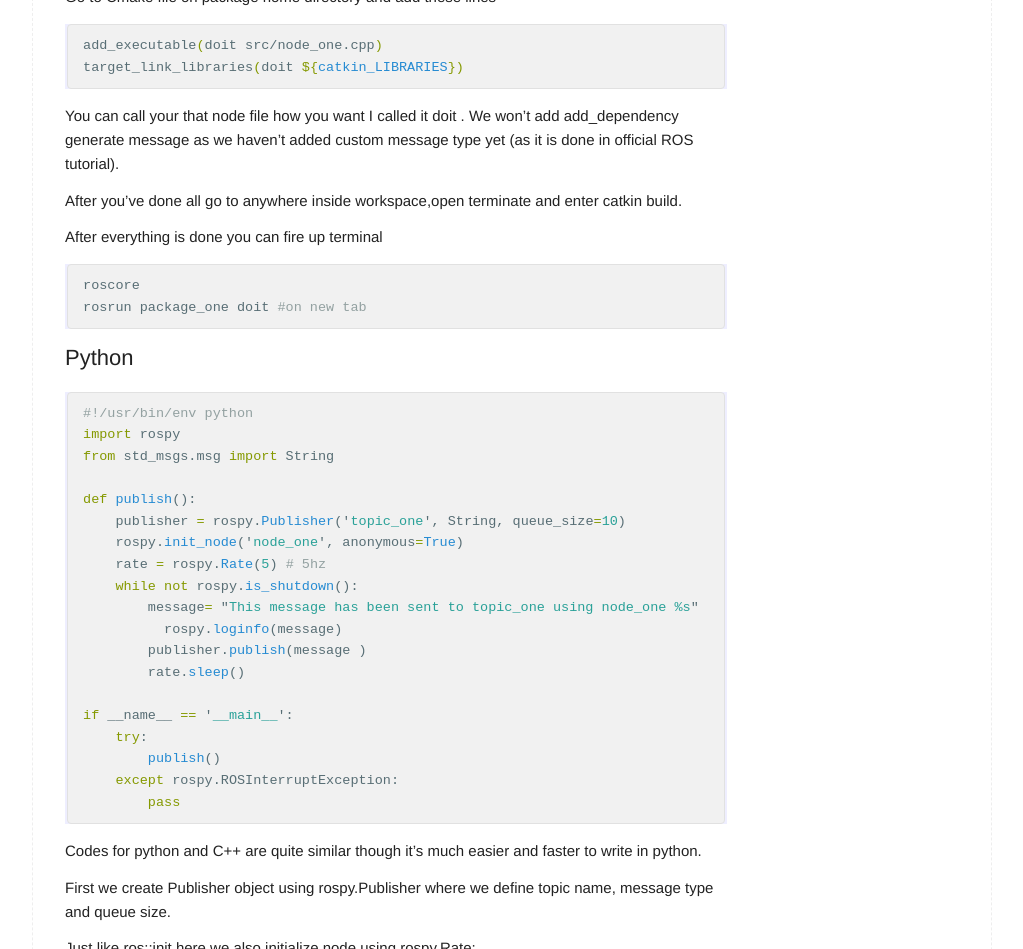
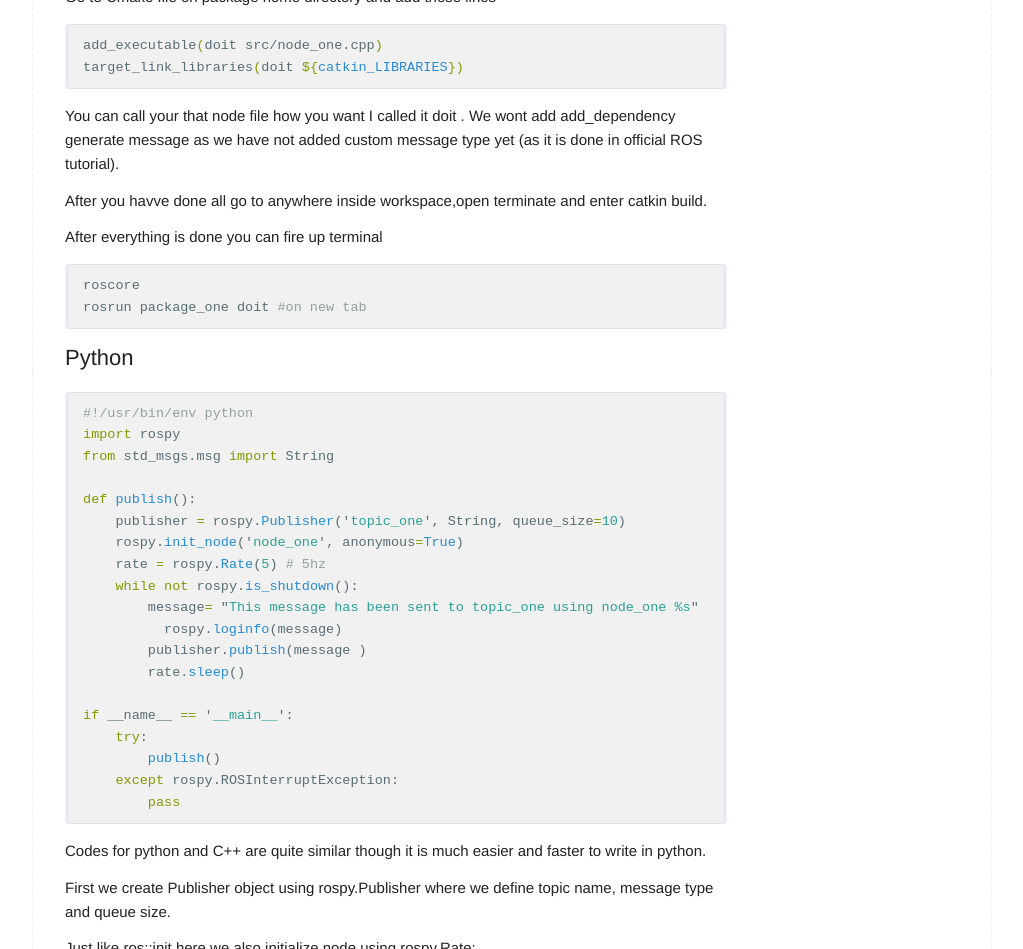
Before and after one commit to rrufat/rrufat.github.io, a Jekyll site: the page built from _posts/2020-04-26-ROS-Series-#2.md, in a window 1280 px wide and 1400 px high, scrolled down 1638 px. Shown: the part 153-1102 px from the top of the window, without its empty margins (128-1151 px from the left). Built offline with Jekyll 4.4.1, drawn with Linux system fonts in a browser that asks for light colours; some of the changed text lies outside the part shown.

Commit message:
Update 2020-04-26-ROS-Series-#2.md

````diff
--- a/_posts/2020-04-26-ROS-Series-#2.md
+++ b/_posts/2020-04-26-ROS-Series-#2.md
@@ -23,9 +23,9 @@ Before creating node we have to create package within which node will reside. (e
 
 Last three statements are dependencies your package will depend on. As our code will use python,c++ and standard ROS messages  we need them as our dependencies.
 
-Now go inside src folder of  your package folder (package_one) and create new cpp file I’ll call it node_one.
+Now go inside src folder of  your package folder (package_one) and create new cpp file I will call it node_one.
 
-Here's the code :
+Here is the code :
 
 ## C++
 
@@ -83,9 +83,9 @@ add_executable(doit src/node_one.cpp)
 target_link_libraries(doit ${catkin_LIBRARIES})
 ```
 
-You can call your that node file how you want I called it doit . We won’t add add_dependency generate message as we haven’t added custom message type yet (as it is done in official ROS tutorial).
+You can call your that node file how you want I called it doit . We wont add add_dependency generate message as we have not added custom message type yet (as it is done in official ROS tutorial).
 
-After you’ve done all go to anywhere inside workspace,open terminate and enter catkin build.
+After you havve done all go to anywhere inside workspace,open terminate and enter catkin build.
 
 After everything is done you can fire up terminal
 
@@ -118,7 +118,7 @@ if __name__ == '__main__':
         pass
 ```
 
-Codes for python and C++ are quite similar though it’s much easier and faster to write in python.
+Codes for python and C++ are quite similar though it is much easier and faster to write in python.
 
 First we create Publisher object using rospy.Publisher where we define topic name, message type and queue size.
 
````
